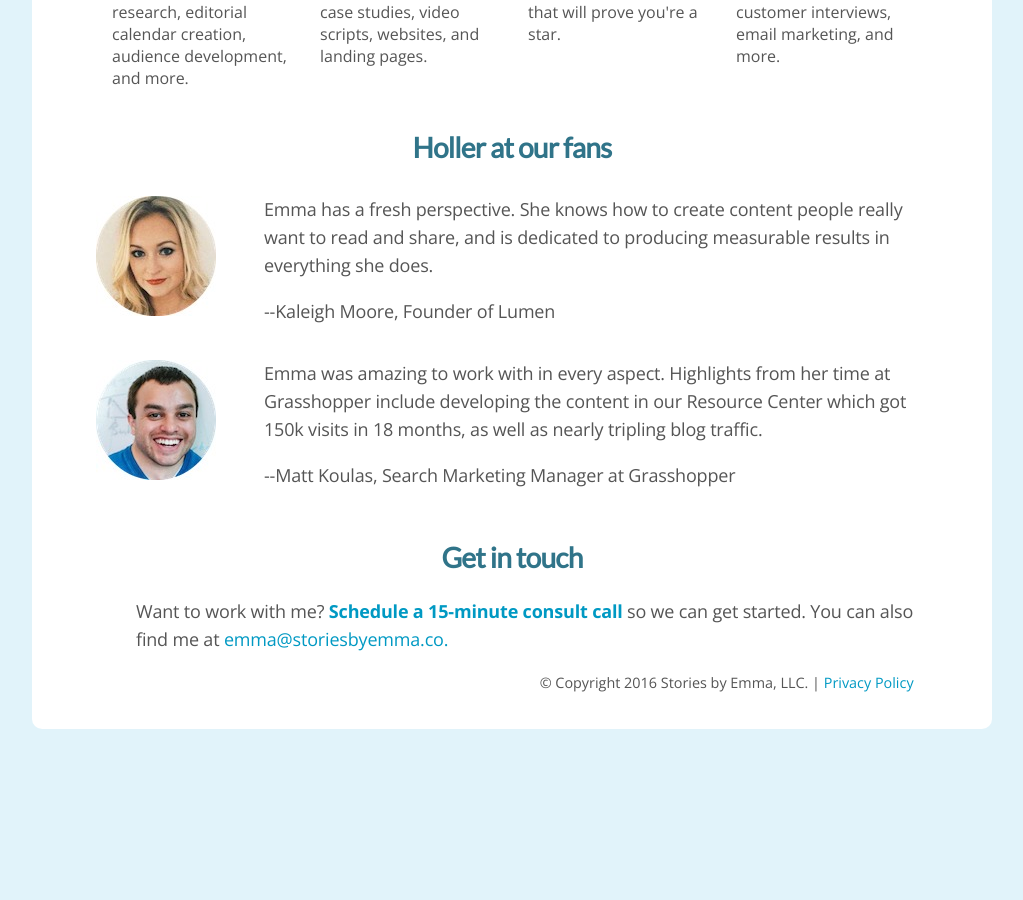
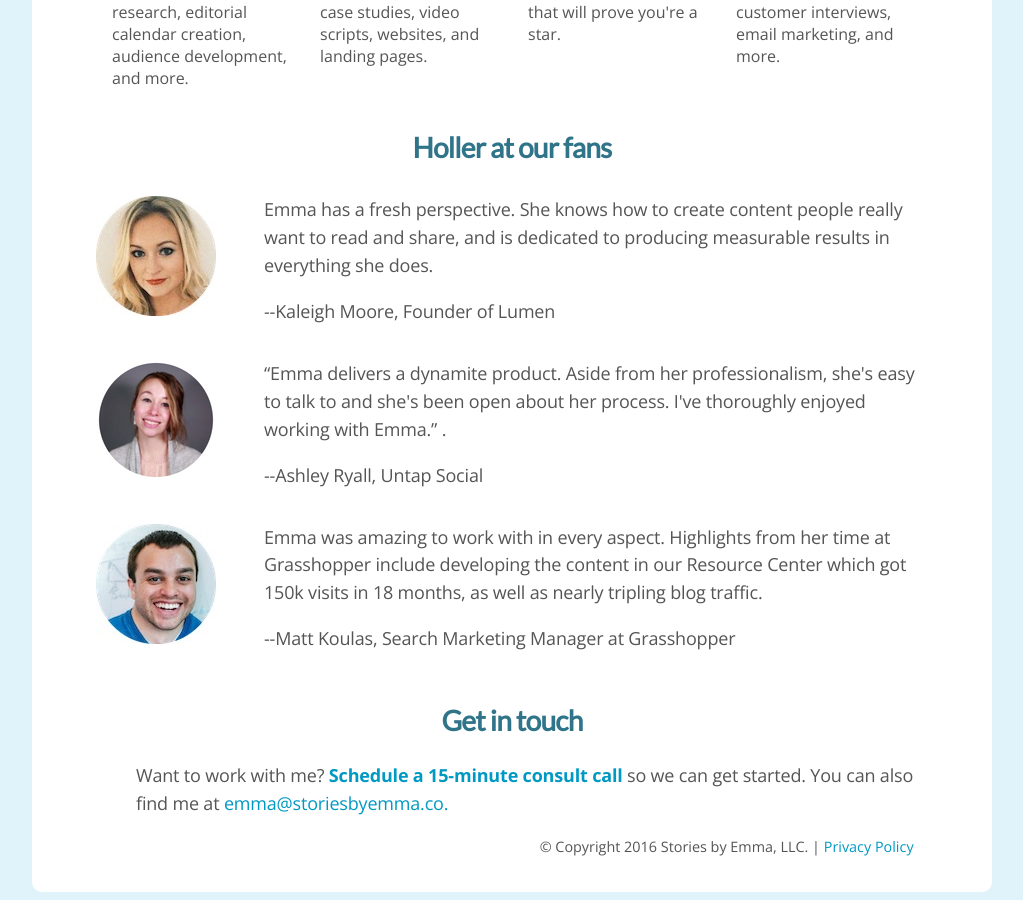
Before and after one commit to emmalepsy/emmalepsy.github.io, a Jekyll site: the page index.html, which Jekyll copies as it is, in a window 1280 px wide and 900 px high, scrolled down 1411 px. Shown: the whole window, without its empty margins (128-1151 px from the left). Built offline with Jekyll 4.4.1, drawn with Linux system fonts in a browser that asks for light colours; nearby versions of some CDN libraries; a style sheet for code colours, icons or effects is not loaded; before the commit the page ends 2148 px from its top, so only the background shows below that.

Commit message:
Update index.html

```diff
--- a/index.html
+++ b/index.html
@@ -164,6 +164,14 @@
 	    and is dedicated to producing measurable results in everything she does.</p>
 	  <p class="pull-quote">--Kaleigh Moore, Founder of Lumen</p>
 	</div>
+	      <div>
+	<div class="testimonial">
+	  <img src="ashleyryall.jpg">
+	  <p class="pull-quote"><span class="mega-octicon
+					     octicon-quote"></span>
+	    “Emma delivers a dynamite product. Aside from her professionalism, she's easy to talk to and she's been open about her process. I've thoroughly enjoyed working with Emma.” .</p>
+	  <p class="pull-quote">--Ashley Ryall, Untap Social</p>
+	</div>
 	<div class="testimonial">
 	  <img src="mattkoulas.jpg">
 	  <p class="pull-quote"><span class="mega-octicon
```
